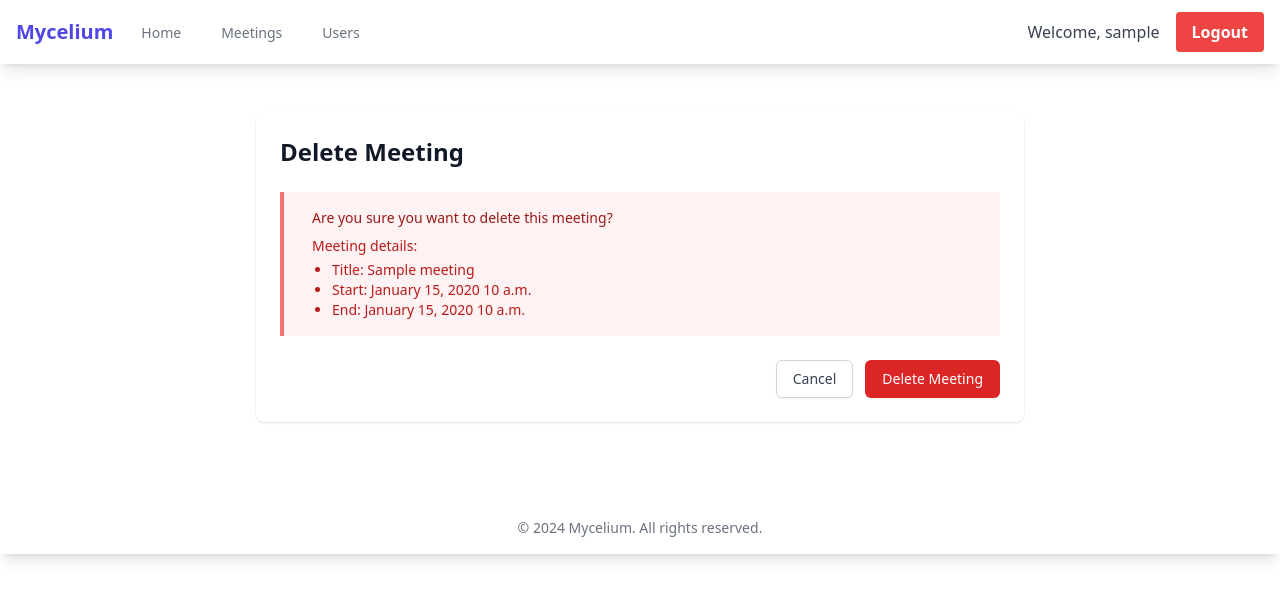
After one commit to thaumazo/CommunityMycelium, a Django app: page /meetings/1/delete/ in a window 1280 px wide. The commit adds this page. Shown: the top 600 px of the page. Run offline with Django 4.2, Linux system fonts and the light colour scheme; a user stored in the database is signed in; tables that the repository leaves empty hold one stand-in row (values such as "Sample post").

Commit message:
completing meeting CRUD

```diff
--- a/app/apps/meetings/urls.py
+++ b/app/apps/meetings/urls.py
@@ -1,7 +1,16 @@
 from django.urls import path
-from .views import meeting_list_view, meeting_create_view
+from .views import (
+    meeting_list_view,
+    meeting_create_view,
+    meeting_edit_view,
+    meeting_delete_view,
+    meeting_detail_view,
+)
 
 urlpatterns = [
     path("", meeting_list_view, name="meeting_list"),
     path("create/", meeting_create_view, name="meeting_create"),
+    path("<int:pk>/", meeting_detail_view, name="meeting_detail"),
+    path("<int:pk>/edit/", meeting_edit_view, name="meeting_edit"),
+    path("<int:pk>/delete/", meeting_delete_view, name="meeting_delete"),
 ]
--- a/app/apps/meetings/views.py
+++ b/app/apps/meetings/views.py
@@ -9,6 +9,12 @@ from .forms import MeetingForm
 def meeting_list_view(request):
     meetings = Meeting.objects.all().order_by("-start_time")
     return render(request, "meetings/meeting_list.html", {"meetings": meetings})
+
+
+@login_required
+def meeting_detail_view(request, pk):
+    meeting = get_object_or_404(Meeting, pk=pk)
+    return render(request, "meetings/meeting_detail.html", {"meeting": meeting})
 
 
 @login_required
@@ -27,3 +33,45 @@ def meeting_create_view(request):
     return render(
         request, "meetings/meeting_form.html", {"form": form, "title": "Create Meeting"}
     )
+
+
+@login_required
+def meeting_edit_view(request, pk):
+    meeting = get_object_or_404(Meeting, pk=pk)
+
+    # Only allow creator to edit
+    if meeting.created_by != request.user:
+        messages.error(request, "You don't have permission to edit this meeting.")
+        return redirect("meeting_list")
+
+    if request.method == "POST":
+        form = MeetingForm(request.POST, instance=meeting)
+        if form.is_valid():
+            form.save()
+            messages.success(request, "Meeting updated successfully!")
+            return redirect("meeting_list")
+    else:
+        form = MeetingForm(instance=meeting)
+
+    return render(
+        request,
+        "meetings/meeting_form.html",
+        {"form": form, "title": "Edit Meeting", "meeting": meeting},
+    )
+
+
+@login_required
+def meeting_delete_view(request, pk):
+    meeting = get_object_or_404(Meeting, pk=pk)
+
+    # Only allow creator to delete
+    if meeting.created_by != request.user:
+        messages.error(request, "You don't have permission to delete this meeting.")
+        return redirect("meeting_list")
+
+    if request.method == "POST":
+        meeting.delete()
+        messages.success(request, "Meeting deleted successfully!")
+        return redirect("meeting_list")
+
+    return render(request, "meetings/meeting_confirm_delete.html", {"meeting": meeting})
--- a/app/static/css/output.css
+++ b/app/static/css/output.css
@@ -615,6 +615,14 @@ video {
   margin-top: 2rem;
 }
 
+.ml-3 {
+  margin-left: 0.75rem;
+}
+
+.mt-6 {
+  margin-top: 1.5rem;
+}
+
 .block {
   display: block;
 }
@@ -687,12 +695,20 @@ video {
   flex-shrink: 0;
 }
 
+.list-disc {
+  list-style-type: disc;
+}
+
 .grid-cols-1 {
   grid-template-columns: repeat(1, minmax(0, 1fr));
 }
 
 .flex-col {
   flex-direction: column;
+}
+
+.items-start {
+  align-items: flex-start;
 }
 
 .items-center {
@@ -786,6 +808,10 @@ video {
   border-top-width: 1px;
 }
 
+.border-l-4 {
+  border-left-width: 4px;
+}
+
 .border-gray-200 {
   --tw-border-opacity: 1;
   border-color: rgb(229 231 235 / var(--tw-border-opacity, 1));
@@ -803,6 +829,21 @@ video {
 
 .border-transparent {
   border-color: transparent;
+}
+
+.border-red-400 {
+  --tw-border-opacity: 1;
+  border-color: rgb(248 113 113 / var(--tw-border-opacity, 1));
+}
+
+.border-indigo-600 {
+  --tw-border-opacity: 1;
+  border-color: rgb(79 70 229 / var(--tw-border-opacity, 1));
+}
+
+.border-red-600 {
+  --tw-border-opacity: 1;
+  border-color: rgb(220 38 38 / var(--tw-border-opacity, 1));
 }
 
 .bg-gray-100 {
@@ -848,6 +889,16 @@ video {
 .bg-white {
   --tw-bg-opacity: 1;
   background-color: rgb(255 255 255 / var(--tw-bg-opacity, 1));
+}
+
+.bg-red-50 {
+  --tw-bg-opacity: 1;
+  background-color: rgb(254 242 242 / var(--tw-bg-opacity, 1));
+}
+
+.bg-red-600 {
+  --tw-bg-opacity: 1;
+  background-color: rgb(220 38 38 / var(--tw-bg-opacity, 1));
 }
 
 .p-4 {
@@ -913,8 +964,17 @@ video {
   padding-bottom: 2rem;
 }
 
+.py-1 {
+  padding-top: 0.25rem;
+  padding-bottom: 0.25rem;
+}
+
 .pt-1 {
   padding-top: 0.25rem;
+}
+
+.pl-5 {
+  padding-left: 1.25rem;
 }
 
 .text-center {
@@ -1039,6 +1099,11 @@ video {
   color: rgb(255 255 255 / var(--tw-text-opacity, 1));
 }
 
+.text-red-800 {
+  --tw-text-opacity: 1;
+  color: rgb(153 27 27 / var(--tw-text-opacity, 1));
+}
+
 .shadow {
   --tw-shadow: 0 1px 3px 0 rgb(0 0 0 / 0.1), 0 1px 2px -1px rgb(0 0 0 / 0.1);
   --tw-shadow-colored: 0 1px 3px 0 var(--tw-shadow-color), 0 1px 2px -1px var(--tw-shadow-color);
--- /dev/null
+++ b/app/templates/meetings/meeting_confirm_delete.html
@@ -0,0 +1,66 @@
+{% extends "base.html" %}
+
+{% block content %}
+	<div
+		class="max-w-7xl mx-auto py-6 sm:px-6 lg:px-8">
+		<div
+			class="px-4 py-6 sm:px-0">
+			<div
+				class="max-w-3xl mx-auto">
+				<div
+					class="bg-white shadow sm:rounded-lg">
+					<div
+						class="px-4 py-5 sm:p-6">
+						<h1
+							class="text-2xl font-semibold text-gray-900 mb-6">Delete Meeting</h1>
+
+						<div
+							class="bg-red-50 border-l-4 border-red-400 p-4 mb-6">
+							<div
+								class="flex">
+								<div
+									class="ml-3">
+									<h3
+										class="text-sm font-medium text-red-800">
+										Are you sure you want to delete this meeting?
+									</h3>
+									<div
+										class="mt-2 text-sm text-red-700">
+										<p>Meeting details:</p>
+										<ul
+											class="list-disc pl-5 mt-1">
+											<li>Title:
+												{{ meeting.title }}</li>
+											<li>Start:
+												{{ meeting.start_time|date:"F j, Y P" }}</li>
+											<li>End:
+												{{ meeting.end_time|date:"F j, Y P" }}</li>
+										</ul>
+									</div>
+								</div>
+							</div>
+						</div>
+
+						<form
+							method="post"
+							class="space-y-6">
+							{% csrf_token %}
+							<div
+								class="flex justify-end space-x-3">
+								<a
+									href="{% url 'meeting_list' %}" class="bg-white py-2 px-4 border border-gray-300 rounded-md shadow-sm text-sm font-medium text-gray-700 hover:bg-gray-50">
+									Cancel
+								</a>
+								<button
+									type="submit"
+									class="bg-red-600 border border-transparent rounded-md shadow-sm py-2 px-4 text-sm font-medium text-white hover:bg-red-700 focus:outline-none focus:ring-2 focus:ring-offset-2 focus:ring-red-500">
+									Delete Meeting
+								</button>
+							</div>
+						</form>
+					</div>
+				</div>
+			</div>
+		</div>
+	</div>
+{% endblock %}
```
Also changed, not shown: other parts of app/static/css/output.css (+35 -0 lines), app/templates/meetings/meeting_detail.html (added, +94 -0 lines), app/templates/meetings/meeting_list.html (+21 -2 lines).
